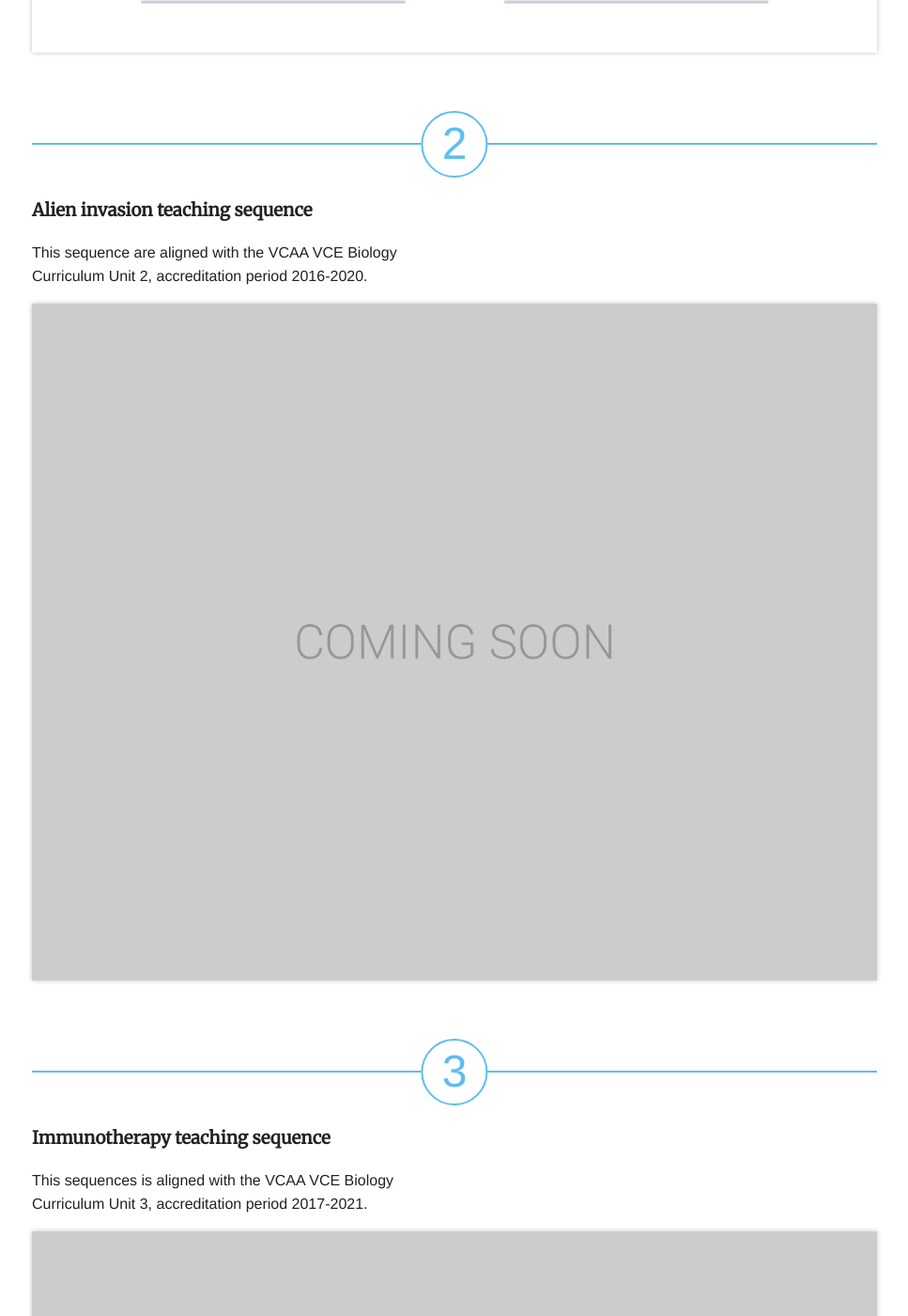
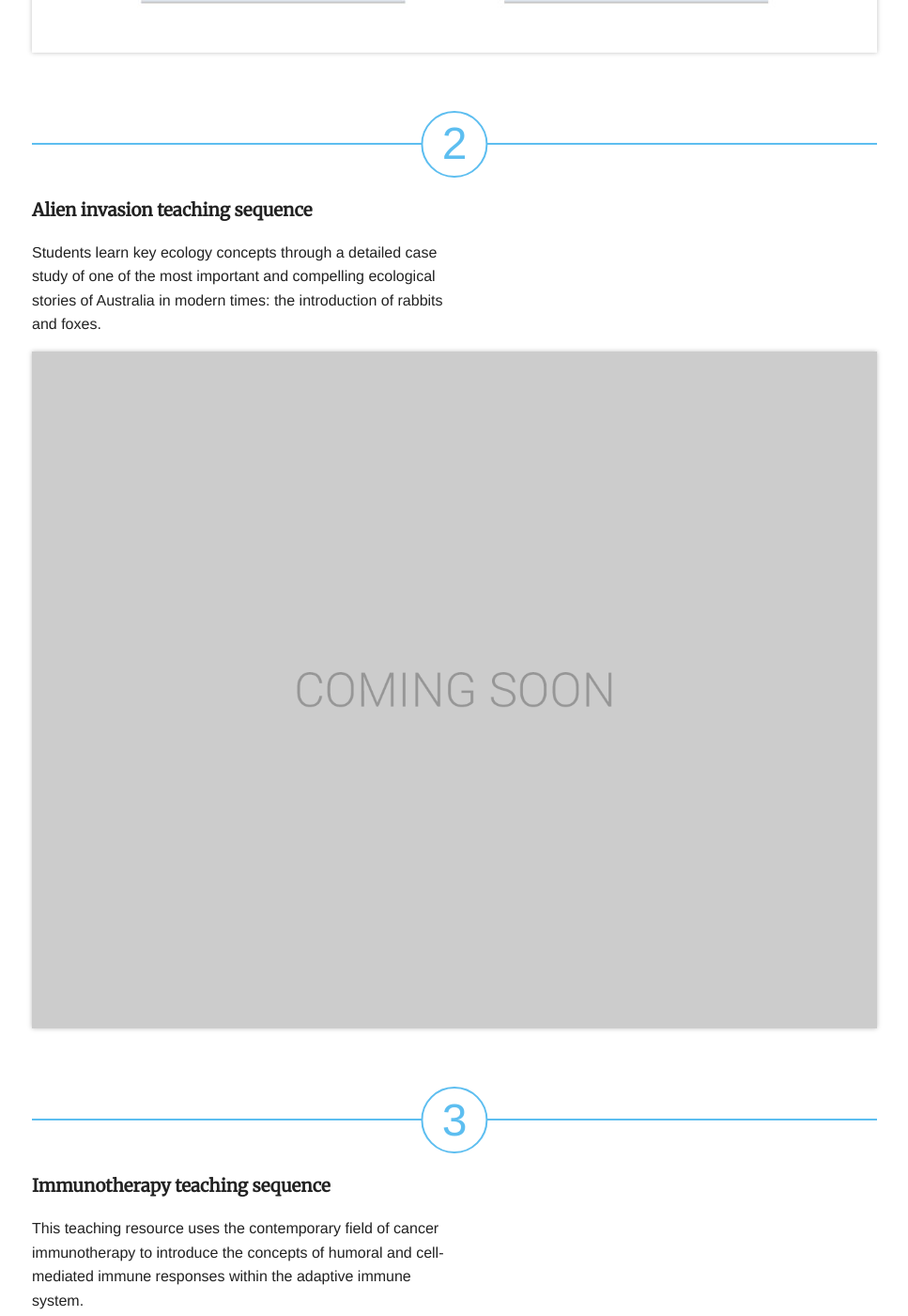
Before and after one commit to contemporaryVCEbiology/contemporaryVCEbiology, a Jekyll site: the page built from index.html, in a window 1280 px wide and 1400 px high, scrolled down 2218 px. Shown: the whole window at 94% size, without its empty margins (156-1123 px from the left). Built offline with Jekyll 4.4.1, drawn with Linux system fonts in a browser that asks for light colours; some of the changed text lies outside the part shown.

Commit message:
resource descriptions

```diff
--- a/index.html
+++ b/index.html
@@ -34,7 +34,7 @@
                 <div class="number"><span>2</span></div>
                 <div class="text">
                     <h3>Alien invasion  teaching sequence</h3>
-                    <p>This sequence are aligned with the VCAA VCE Biology Curriculum Unit 2, accreditation period 2016-2020.</p>
+                    <p>Students learn key ecology concepts through a detailed case study of one of the most important and compelling ecological stories of Australia in modern times: the introduction of rabbits and foxes.</p>
                 </div>
                 <img class="website" src="/img/coming-soon.png" alt="Screen shot of ??">
             </article>
@@ -42,7 +42,7 @@
                 <div class="number"><span>3</span></div>
                 <div class="text">
                     <h3>Immunotherapy teaching sequence</h3>
-                    <p>This sequences is aligned with the VCAA VCE Biology Curriculum Unit 3, accreditation period 2017-2021.</p>
+                    <p>This teaching resource uses the contemporary field of cancer immunotherapy to introduce the concepts of  humoral  and  cell-mediated  immune  responses  within  the  adaptive  immune  system.   </p>
                 </div>
                 <img class="website" src="/img/coming-soon.png" alt="Screen shot of ??">
             </article>
@@ -50,7 +50,7 @@
                 <div class="number"><span>4</span></div>
                 <div class="text">
                     <h3>Responding to Antigens teaching sequence</h3>
-                    <p>This sequences is aligned with the VCAA VCE Biology Curriculum Unit 3, accreditation period 2017-2021.</p>
+                    <p>A three module teaching sequence designed to to support the teacher to move seamlessly through the Responding to Antigens topic.</p>
                 </div>
                 <img class="website" src="/img/coming-soon.png" alt="Screen shot of ??">
             </article>
@@ -58,7 +58,7 @@
                 <div class="number"><span>5</span></div>
                 <div class="text">
                     <h3>Biological knowledge and society teaching sequence</h3>
-                    <p>This sequences is aligned with the VCAA VCE Biology Curriculum Unit 4, accreditation period 2017-2021.</p>
+                    <p>Using mosquito borne diseases (MBD) as an example, this teaching resource explores the impact of human culture and technological applications based on biological processes.</p>
                 </div>
                 <img class="website" src="/img/coming-soon.png" alt="Screen shot of ??">
             </article>
@@ -74,7 +74,7 @@
                 <div class="number"><span>1</span></div>
                 <div class="text">
                     <h3>Conducting Investigations</h3>
-                    <p></p>
+                    <p>This resources scaffolds student through practical investigations (Unit 1 and 4).</p>
                 </div>
                 <!--<a href="" class="goto button">Open</a>-->
                 <img class="website" src="/img/coming-soon.png" alt="Screen shot of ??">
@@ -83,7 +83,7 @@
                 <div class="number"><span>2</span></div>
                 <div class="text">
                     <h3>Field work</h3>
-                    <p></p>
+                    <p>A guide to conducting fieldwork in urban public spaces.</p>
                 </div>
                 <!--<a href="" class="goto button">Open</a>-->
                 <img class="website" src="/img/coming-soon.png" alt="Screen shot of ??">
@@ -92,7 +92,7 @@
                 <div class="number"><span>3</span></div>
                 <div class="text">
                     <h3>Multi-media resources</h3>
-                    <p></p>
+                    <p>A variety of short multi-media productions suitable throughout VCE Biology.</p>
                 </div>
                 <!--<a href="" class="goto button">Open</a>-->
                 <img class="website" src="/img/coming-soon.png" alt="Screen shot of ??">
```
